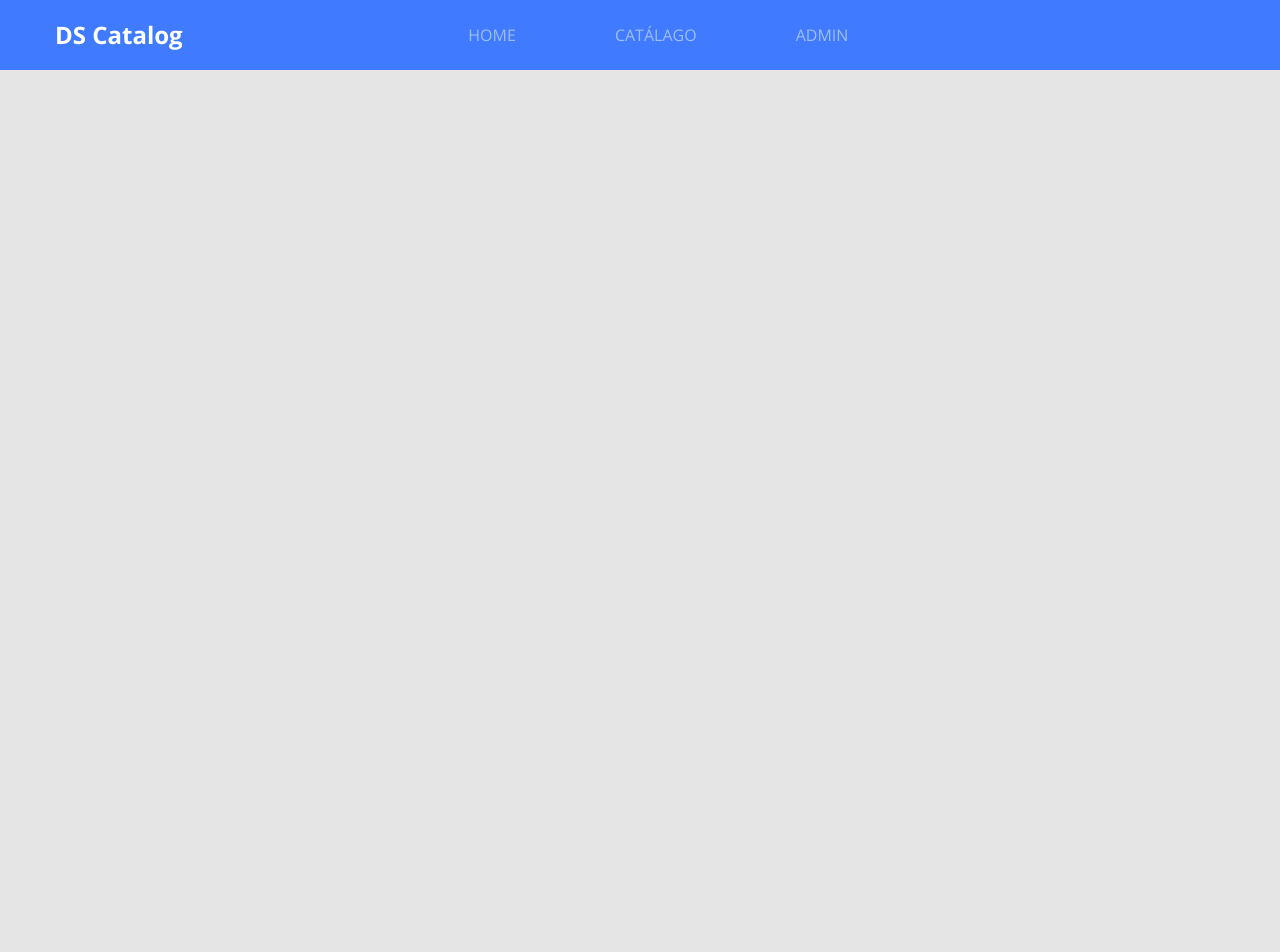
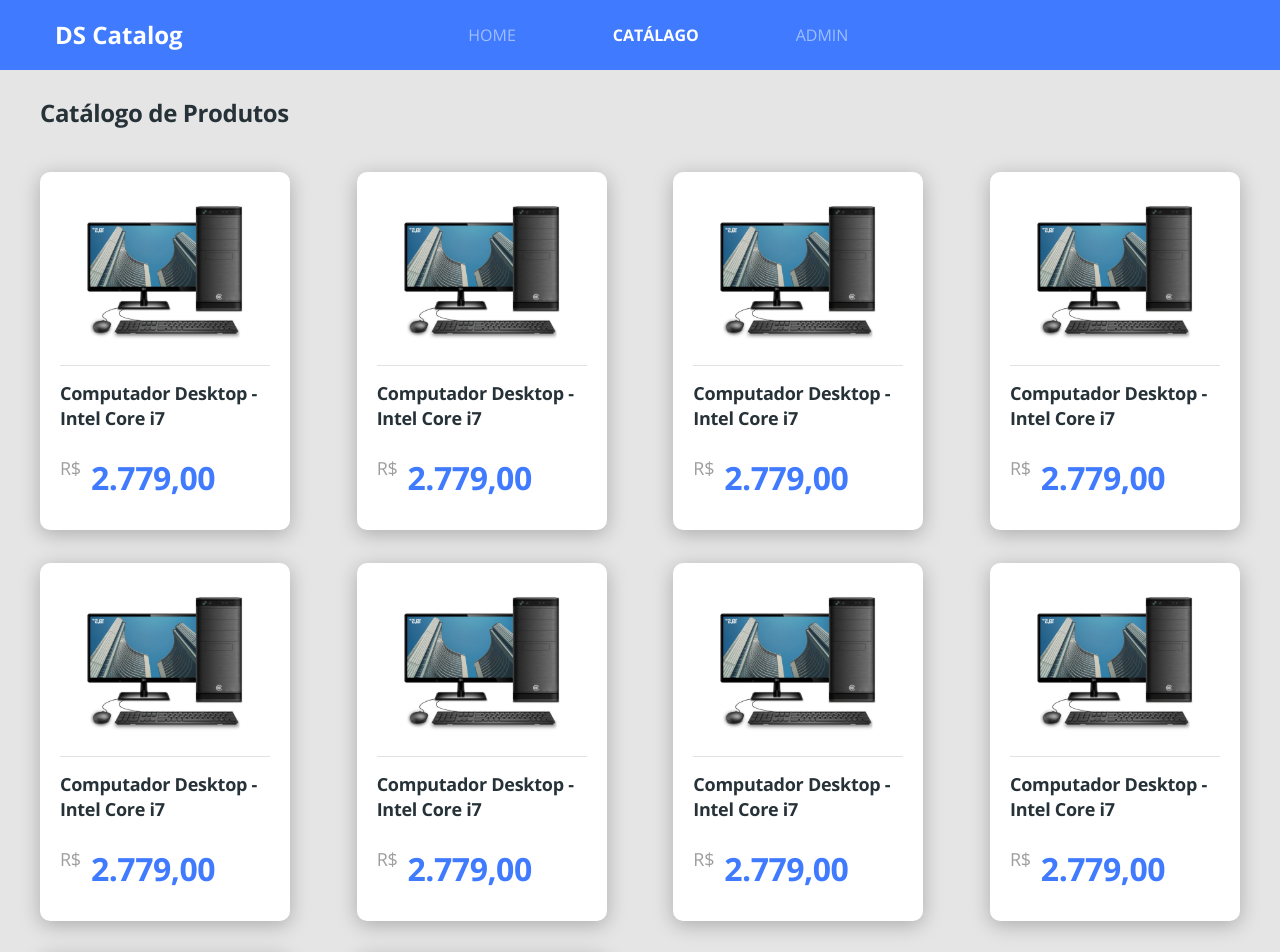
Before and after one commit to hvalmer/dscatalog-bootcamp-devsuperior-proj, a React (Create React App) app in the folder front-web/: page /products in a window 1280 px wide. Shown: the top 952 px of the page. Before the commit the page ends 800 px from the top, so only its background shows below. Built offline with nearby package versions, Linux system fonts and the light colour scheme.

Commit message:
Add Products details

```diff
--- a/front-web/src/Routes.tsx
+++ b/front-web/src/Routes.tsx
@@ -3,6 +3,7 @@
 import Admin from './pages/Admin';
 import Home from './pages/Home';
 import Catalog from './pages/Catalog';
+import ProducDetails from './pages/Catalog/components/ProductDetails';
 import Navbar from './core/components/Navbar';
 
 
@@ -14,8 +15,11 @@
             <Route path="/" exact>
                 <Home/>
             </Route>
-            <Route path="/catalog">
+            <Route path="/products" exact>
                 <Catalog/>
+            </Route>
+            <Route path="/products/:productId">
+                <ProducDetails/>
             </Route>
             <Route path="/admin">
                 <Admin/>
--- a/front-web/src/core/components/ButtonIcon/style.scss
+++ b/front-web/src/core/components/ButtonIcon/style.scss
@@ -12,4 +12,5 @@
     display: flex;
     align-items: center;
     justify-content: center;
+    color: #fff;
 }
--- a/front-web/src/core/components/Navbar/index.tsx
+++ b/front-web/src/core/components/Navbar/index.tsx
@@ -16,7 +16,7 @@
                     </NavLink>
                 </li>
                 <li>
-                    <NavLink to="/catalog" activeClassName="active">
+                    <NavLink to="/products" activeClassName="active">
                         CATÁLAGO
                     </NavLink>
                 </li>
--- /dev/null
+++ b/front-web/src/core/components/ProductPrice/index.tsx
@@ -0,0 +1,17 @@
+import React from 'react';
+import './styles.scss';
+
+type Props = {
+    price: string;
+}
+
+const ProductPrice = ({ price }: Props) => (
+    <div className="product-price-container">
+        <span className="product-currency">R$</span>
+        <h3 className="product-price">
+            {price}
+        </h3>
+     </div>
+);
+
+export default ProductPrice;
--- /dev/null
+++ b/front-web/src/core/components/ProductPrice/styles.scss
@@ -0,0 +1,19 @@
+.product-price-container{
+    margin-top: 25px;
+    display: flex;
+}
+
+.product-currency{
+    font-size: 18px;
+    line-height: 25px;
+    letter-spacing: -0.015em;
+    color: #9E9E9E;
+}
+
+.product-price{
+    font-size: 32px;
+    line-height: 44px;
+    letter-spacing: -0.015em;
+    color: #407BFF;
+    margin-left: 10px;
+}
--- a/front-web/src/pages/Catalog/components/ProductCard/index.tsx
+++ b/front-web/src/pages/Catalog/components/ProductCard/index.tsx
@@ -1,5 +1,6 @@
 import React from 'react';
 import { ReactComponent as ProductImage } from '../../../../core/assets/images/product.svg';
+import ProductPrice from '../../../../core/components/ProductPrice';
 import './styles.scss';
 
 const ProductCard = () => (
@@ -9,10 +10,7 @@
         <h6 className="product-name">
         Computador Desktop - Intel Core i7
         </h6>
-        <div className="product-price-container">
-            <span className="product-currency">R$</span>
-            <h3 className="product-price">2.779,00</h3>
-        </div>
+        <ProductPrice price="2.779,00"/>
       </div>
     </div>
 );
--- a/front-web/src/pages/Catalog/components/ProductCard/styles.scss
+++ b/front-web/src/pages/Catalog/components/ProductCard/styles.scss
@@ -14,24 +14,5 @@
     font-size: 18px;
     line-height: 25px;
     letter-spacing: -0.015em;
+    color: #263238;
 }
-
-.product-price-container{
-    margin-top: 25px;
-    display: flex;
-}
-
-.product-currency{
-    font-size: 18px;
-    line-height: 25px;
-    letter-spacing: -0.015em;
-    color: #9E9E9E;
-}
-
-.product-price{
-    font-size: 32px;
-    line-height: 44px;
-    letter-spacing: -0.015em;
-    color: #407BFF;
-    margin-left: 10px;
-}
--- /dev/null
+++ b/front-web/src/pages/Catalog/components/ProductDetails/index.tsx
@@ -0,0 +1,54 @@
+import React from 'react';
+import { Link, useParams } from 'react-router-dom';
+import { ReactComponent as ArrowIcon } from '../../../../core/assets/images/arrow.svg';
+import { ReactComponent as ProductImage } from '../../../../core/assets/images/product.svg';
+import ProductPrice from '../../../../core/components/ProductPrice';
+import './styles.scss';
+
+type ParamsType = {
+    productId: string;
+}
+
+const ProductDetails = () => {
+    const { productId } = useParams<ParamsType>();
+
+    console.log(productId);
+
+    return(
+        <div className="products-details-container">
+            <div className="card-base border-radius-20 products-details">
+               <Link to="/products" className="products-details-goback">
+                    <ArrowIcon className="icon-goback"/>
+                    <h1 className="text-goback">voltar</h1>
+               </Link>
+               <div className="row">
+                    <div className="col-6 pr-5">
+                        <div className="products-details-card text-center">
+                            <ProductImage className="product-details-image"/>
+                        </div>
+                        <h1 className="product-details-name">
+                            Computador Desktop - Intel Core i7
+                        </h1>
+                        <ProductPrice price="3.779,00"/>
+                    </div>
+                    <div className="col-6 products-details-card">
+                        <h1 className="product-description-title">
+                            Descrição do Produto
+                        </h1>
+                        <p className="product-description-text">
+                        Seja um mestre em multitarefas com a capacidade
+                         para exibir quatro aplicativos simultâneos na tela.
+                         A tela está ficando abarrotada? Crie áreas de trabalho
+                         virtuais para obter mais espaço e trabalhar com os itens
+                         que você deseja. Além disso, todas as notificações e
+                         principais configurações são reunidas em uma única tela
+                         de fácil acesso.
+                        </p>
+                    </div>
+               </div>
+            </div>
+        </div>
+    );
+};
+
+export default ProductDetails;
--- /dev/null
+++ b/front-web/src/pages/Catalog/components/ProductDetails/styles.scss
@@ -0,0 +1,66 @@
+.products-details-container{
+    margin-top: 40px;
+    padding-left: 40px;
+    padding-right: 40px;
+}
+
+.products-details{
+    padding: 50px 60px 90px 60px;
+}
+
+.products-details-goback{
+    display: flex;
+    align-items: center;
+    margin-bottom: 20px;
+}
+
+.icon-goback{
+    color: #407BFF;
+    transform: rotate(-180deg);
+    margin-right: 30px;
+}
+
+.text-goback{
+    font-size: 24px;
+    line-height: 33px;
+    letter-spacing: -0.015em;
+    color: #263238;
+    text-transform: uppercase;
+}
+
+.products-details-card{
+    border: 1px solid #E1E1E1;
+    border-radius: 20px;
+    padding: 38px 29px;
+}
+
+.product-details-image{
+    width: 353px;
+    height: 353px;
+}
+
+.product-description-title{
+    font-size: 24px;
+    line-height: 33px;
+    letter-spacing: -0.015em;
+    color: #9E9E9E;
+    margin-bottom: 25px;
+}
+
+.product-description-text{
+    font-size: 18px;
+    line-height: 25px;
+    letter-spacing: -0.015em;
+    color: #9E9E9E;
+}
+
+.product-details-name{
+    font-size: 36px;
+    line-height: 49px;
+    letter-spacing: -0.015em;
+    margin-top: 35px;
+}
+
+.products-details .product-price{
+    font-size: 48px;
+}
--- a/front-web/src/pages/Catalog/index.tsx
+++ b/front-web/src/pages/Catalog/index.tsx
@@ -1,4 +1,5 @@
 import React from 'react';
+import { Link } from 'react-router-dom';
 import ProductCard from './components/ProductCard';
 import './styles.scss';
 
@@ -8,14 +9,16 @@
             Catálogo de Produtos
         </h1>
         <div className="catalog-products">
-            <ProductCard/>
-            <ProductCard/>
-            <ProductCard/>
-            <ProductCard/>
-            <ProductCard/>
-            <ProductCard/>
-            <ProductCard/>
-            <ProductCard/>
+            <Link to="products/1"><ProductCard/></Link>
+            <Link to="products/2"><ProductCard/></Link>
+            <Link to="products/3"><ProductCard/></Link>
+            <Link to="products/4"><ProductCard/></Link>
+            <Link to="products/5"><ProductCard/></Link>
+            <Link to="products/6"><ProductCard/></Link>
+            <Link to="products/7"><ProductCard/></Link>
+            <Link to="products/8"><ProductCard/></Link>
+            <Link to="products/9"><ProductCard/></Link>
+            <Link to="products/10"><ProductCard/></Link>
         </div>
     </div>
 );
--- a/front-web/src/pages/Home/index.tsx
+++ b/front-web/src/pages/Home/index.tsx
@@ -14,7 +14,7 @@
               Ajudaremos você a encontrar os melhores<br/>
               produtos disponíveis no mercado.
             </p>
-            <Link to="/catalog">
+            <Link to="/products">
               <ButtonIcon text="inicie agora a sua busca" />
             </Link>
           </div>
```
Also changed, not shown: front-web/src/core/assets/images/arrow.svg.
